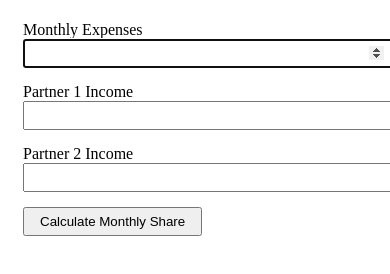
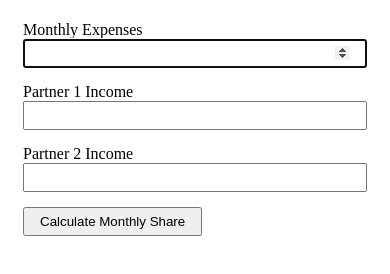
Before and after one commit to sohrabtaee/monthly-share, a plain HTML site: page index.html in a window 390 px wide. Shown: the part 156-430 px from the top of the page. Drawn offline with Linux system fonts and the light colour scheme.

Commit message:
fix styling issue on mobile

```diff
--- a/index.html
+++ b/index.html
@@ -6,6 +6,14 @@
     <meta name="viewport" content="width=device-width, initial-scale=1.0" />
     <title>Partners Monthly Share</title>
     <style>
+      html {
+        box-sizing: border-box;
+      }
+      *,
+      *:before,
+      *:after {
+        box-sizing: inherit;
+      }
       .container {
         max-width: 500px;
         padding: 15px;
```
